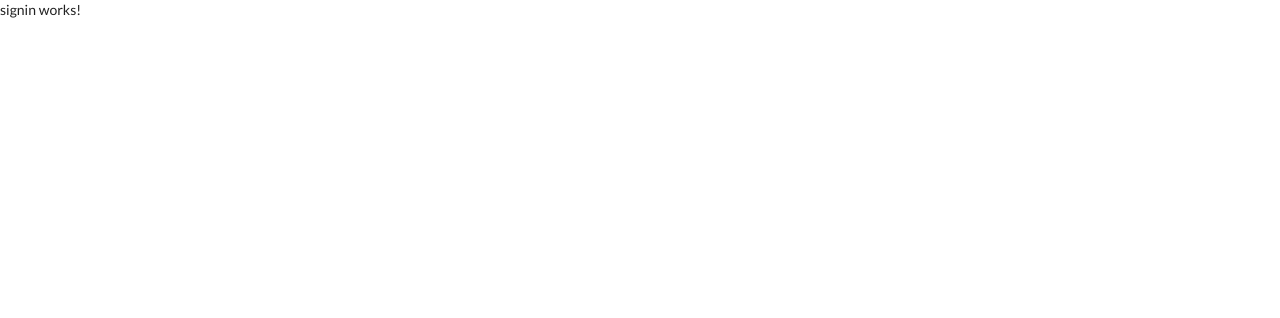
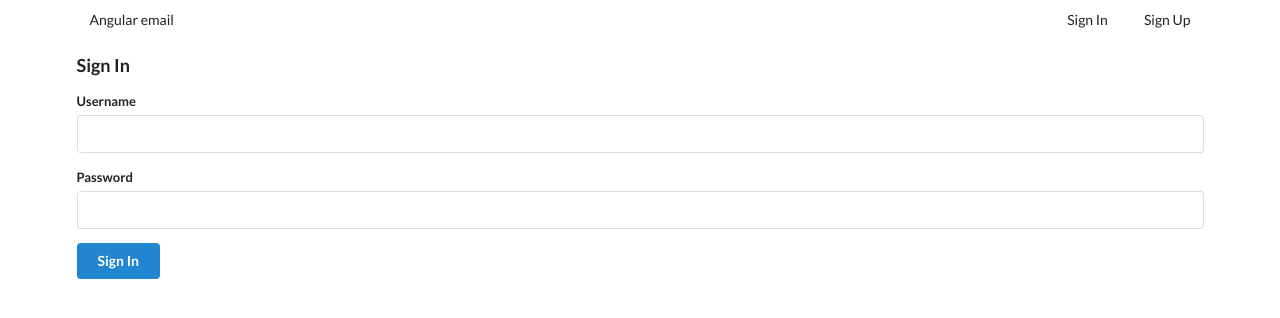
Before and after one commit to sam821203/mailyx, an Angular app: page /auth/signin in a window 1280 px wide. Shown: the top 318 px of the page. Built offline with nearby package versions, Linux system fonts and the light colour scheme; no server answers.

Commit message:
feat: 新增interceptor

```diff
--- a/src/app/app.component.html
+++ b/src/app/app.component.html
@@ -1 +1,18 @@
-<router-outlet />
+<div class="ui container">
+  <div class="ui secondary printing menu">
+    <a routerLink="/" class="item">Angular email</a>
+    <div class="right menu">
+      <ng-container *ngIf="signedIn$ | async">
+        <a class="ui item" routerLink="/inbox" routerLinkActive="active">Inbox</a>
+        <a class="ui item" routerLink="/signout" routerLinkActive="active">Sign Out</a>
+      </ng-container>
+      <ng-container *ngIf="!(signedIn$ | async)">
+        <a class="ui item" routerLink="/" [routerLinkActiveOptions]="{ exact: true }" routerLinkActive="active"
+          >Sign In</a
+        >
+        <a class="ui item" routerLink="/auth/signup" routerLinkActive="active">Sign Up</a>
+      </ng-container>
+    </div>
+  </div>
+  <router-outlet />
+</div>
--- a/src/app/app.component.ts
+++ b/src/app/app.component.ts
@@ -1,13 +1,27 @@
 import { Component } from "@angular/core"
 import { RouterOutlet } from "@angular/router"
 import { AuthModule } from "./auth/auth.module"
+import { AuthService } from "./auth/auth.service"
+import { CommonModule } from "@angular/common"
+import { BehaviorSubject } from "rxjs"
+import { RouterModule } from "@angular/router"
+import { HTTP_INTERCEPTORS } from "@angular/common/http"
 
 @Component({
   selector: "app-root",
-  imports: [RouterOutlet, AuthModule],
+  imports: [RouterOutlet, AuthModule, CommonModule, RouterModule],
   templateUrl: "./app.component.html",
   styleUrl: "./app.component.scss",
+  providers: [{ provide: HTTP_INTERCEPTORS, useClass: AuthService, multi: true }],
 })
 export class AppComponent {
-  title = "Mailyx"
+  signedIn$: BehaviorSubject<boolean>
+
+  constructor(private authService: AuthService) {
+    this.signedIn$ = this.authService.signedIn$
+  }
+
+  ngOnInit() {
+    this.authService.checkAuth().subscribe(() => {})
+  }
 }
--- a/src/app/app.config.ts
+++ b/src/app/app.config.ts
@@ -1,12 +1,12 @@
 import { ApplicationConfig, provideZoneChangeDetection } from "@angular/core"
 import { provideRouter } from "@angular/router"
-import { provideHttpClient, withInterceptorsFromDi } from "@angular/common/http"
-
+import { provideHttpClient, withInterceptors } from "@angular/common/http"
+import { AuthHttpInterceptor } from "./auth/auth-http-interceptor"
 import { routes } from "./app.routes"
 
 export const appConfig: ApplicationConfig = {
   providers: [
-    provideHttpClient(withInterceptorsFromDi()),
+    provideHttpClient(withInterceptors([AuthHttpInterceptor])),
     provideZoneChangeDetection({ eventCoalescing: true }),
     provideRouter(routes),
   ],
--- /dev/null
+++ b/src/app/auth/auth-http-interceptor.ts
@@ -0,0 +1,9 @@
+import { HttpInterceptorFn } from "@angular/common/http"
+import { HttpRequest, HttpHandlerFn } from "@angular/common/http"
+
+export const AuthHttpInterceptor: HttpInterceptorFn = (req: HttpRequest<unknown>, next: HttpHandlerFn) => {
+  const modifiedReq = req.clone({
+    withCredentials: true,
+  })
+  return next(modifiedReq)
+}
--- a/src/app/auth/auth.service.ts
+++ b/src/app/auth/auth.service.ts
@@ -1,25 +1,83 @@
 import { Injectable } from "@angular/core"
 import { HttpClient } from "@angular/common/http"
+import { BehaviorSubject } from "rxjs"
+import { tap } from "rxjs/operators"
+import { FormGroup } from "@angular/forms"
 
 interface UsernameAvailableResponse {
   available: boolean
+}
+
+interface SignupCredentials {
+  username: string
+  password: string
+  passwordConfirmation: string
+}
+
+interface SignupResponse {
+  username: string
+  message: string
+}
+
+interface SignedInResponse {
+  authenticated: boolean
+  username: string
 }
 
 @Injectable({
   providedIn: "root",
 })
 export class AuthService {
+  rootUrl = "http://localhost:3000"
+  signedIn$ = new BehaviorSubject(false)
+
   constructor(private http: HttpClient) {}
 
   usernameAvailable(username: string) {
-    return this.http.post<UsernameAvailableResponse>(
-      "http://localhost:3000/auth/username",
-      {
-        username: username,
-      },
-      {
-        withCredentials: true,
-      }
+    return this.http.post<UsernameAvailableResponse>(`${this.rootUrl}/auth/username`, {
+      username,
+    })
+  }
+
+  signup(credentials: SignupCredentials) {
+    return this.http
+      .post<SignupResponse>(`${this.rootUrl}/auth/signup`, credentials, {
+        observe: "response",
+      })
+      .pipe(
+        tap((response) => {
+          this.signedIn$.next(true)
+        })
+      )
+  }
+
+  checkAuth() {
+    return this.http.get<SignedInResponse>(`${this.rootUrl}/auth/signedIn`).pipe(
+      tap(({ authenticated }) => {
+        this.signedIn$.next(authenticated)
+      })
     )
   }
+
+  signin(authForm: FormGroup) {
+    if (authForm.invalid) return
+
+    this.http
+      .post<{ username: string; message: string }>(`${this.rootUrl}/auth/signin`, authForm.value, {
+        observe: "response",
+      })
+      .pipe(
+        tap(() => {
+          this.signedIn$.next(true)
+        })
+      )
+      .subscribe({
+        next: () => {
+          console.log("Signed in successfully")
+        },
+        error: () => {
+          authForm.setErrors({ invalidCredentials: true })
+        },
+      })
+  }
 }
--- a/src/app/auth/signin/signin.component.html
+++ b/src/app/auth/signin/signin.component.html
@@ -1 +1,14 @@
-<p>signin works!</p>
+<h3>Sign In</h3>
+<form (ngSubmit)="onSubmit()" class="ui form" [formGroup]="authForm">
+  <app-input inputType="text" label="Username" [control]="usernameControl" />
+  <app-input inputType="password" label="Password" [control]="passwordControl" />
+
+  <div *ngIf="authForm.invalid && authForm.touched" class="ui red basic label">
+    <p *ngIf="authForm.errors?.['invalidCredentials']">Invalid username or password</p>
+    <p *ngIf="authForm.errors?.['noConnection']">No internet connection detected, failed to sign in</p>
+  </div>
+
+  <div>
+    <button class="ui submit button primary">Sign In</button>
+  </div>
+</form>
--- a/src/app/auth/signin/signin.component.ts
+++ b/src/app/auth/signin/signin.component.ts
@@ -1,11 +1,39 @@
-import { Component } from '@angular/core';
+import { Component } from "@angular/core"
+import { FormControl, FormGroup, Validators } from "@angular/forms"
+import { AuthService } from "../auth.service"
+import { SharedModule } from "../../shared/shared.module"
+import { ReactiveFormsModule } from "@angular/forms"
+import { CommonModule } from "@angular/common"
 
 @Component({
-  selector: 'app-signin',
-  imports: [],
-  templateUrl: './signin.component.html',
-  styleUrl: './signin.component.scss'
+  selector: "app-signin",
+  imports: [ReactiveFormsModule, SharedModule, CommonModule],
+  templateUrl: "./signin.component.html",
+  styleUrl: "./signin.component.scss",
 })
 export class SigninComponent {
+  authForm = new FormGroup({
+    username: new FormControl("", [
+      Validators.required,
+      Validators.minLength(3),
+      Validators.maxLength(20),
+      Validators.pattern(/^[a-zA-Z0-9]+$/),
+    ]),
+    password: new FormControl("", [Validators.required, Validators.minLength(4), Validators.maxLength(20)]),
+  })
 
+  get usernameControl() {
+    return this.authForm.get("username") as FormControl
+  }
+
+  get passwordControl() {
+    return this.authForm.get("password") as FormControl
+  }
+
+  constructor(private authService: AuthService) {}
+
+  onSubmit() {
+    if (this.authForm.invalid) return
+    this.authService.signin(this.authForm)
+  }
 }
--- a/src/app/auth/signup/signup.component.html
+++ b/src/app/auth/signup/signup.component.html
@@ -1,5 +1,5 @@
 <h3>Create an Account</h3>
-<form class="ui form" [formGroup]="authForm">
+<form (ngSubmit)="onSubmit()" class="ui form" [formGroup]="authForm">
   <app-input inputType="text" label="Username" [control]="usernameControl" />
   <app-input inputType="password" label="Password" [control]="passwordControl" />
   <app-input inputType="password" label="Password Confirmation" [control]="passwordConfirmationControl" />
@@ -8,9 +8,10 @@
     class="ui red basic label"
   >
     <p *ngIf="authForm.errors['passwordsDontMatch']">Password and password confirmation do not match</p>
+    <p *ngIf="authForm.errors['noConnection']">No internet connection detected, failed to sign up</p>
+    <p *ngIf="authForm.errors['unknownError']">Failed to sign up</p>
   </div>
   <div>
     <button class="ui submit button primary">Submit</button>
   </div>
-  {{ authForm.errors | json }}
 </form>
--- a/src/app/auth/signup/signup.component.ts
+++ b/src/app/auth/signup/signup.component.ts
@@ -1,14 +1,15 @@
 import { Component } from "@angular/core"
 import { FormGroup, FormControl, Validators, AbstractControl } from "@angular/forms"
 import { ReactiveFormsModule } from "@angular/forms"
-import { CommonModule, JsonPipe } from "@angular/common"
+import { CommonModule } from "@angular/common"
 import { MatchPassword } from "../validators/match-password"
 import { UniqueUsername } from "../validators/unique-username"
 import { SharedModule } from "../../shared/shared.module"
+import { AuthService } from "../auth.service"
 
 @Component({
   selector: "app-signup",
-  imports: [ReactiveFormsModule, JsonPipe, SharedModule, CommonModule],
+  imports: [ReactiveFormsModule, SharedModule, CommonModule],
   templateUrl: "./signup.component.html",
   styleUrl: "./signup.component.scss",
 })
@@ -18,7 +19,11 @@ export class SignupComponent {
   passwordControl!: FormControl
   passwordConfirmationControl!: FormControl
 
-  constructor(private matchPassword: MatchPassword, private uniqueUsername: UniqueUsername) {
+  constructor(
+    private matchPassword: MatchPassword,
+    private uniqueUsername: UniqueUsername,
+    private authService: AuthService
+  ) {
     this.authForm = new FormGroup(
       {
         username: new FormControl("", [
@@ -43,4 +48,20 @@ export class SignupComponent {
     this.passwordControl = this.authForm.get("password") as FormControl
     this.passwordConfirmationControl = this.authForm.get("passwordConfirmation") as FormControl
   }
+
+  onSubmit() {
+    if (this.authForm.invalid) return
+    this.authService.signup(this.authForm.value).subscribe({
+      next: (response) => {
+        console.log("回應：", response)
+      },
+      error: (err) => {
+        if (!err.status) {
+          this.authForm.setErrors({ noConnection: true })
+        } else {
+          this.authForm.setErrors({ unknownError: true })
+        }
+      },
+    })
+  }
 }
```
Also changed, not shown: 2 other files (tests, documents, lock files or other folders).
